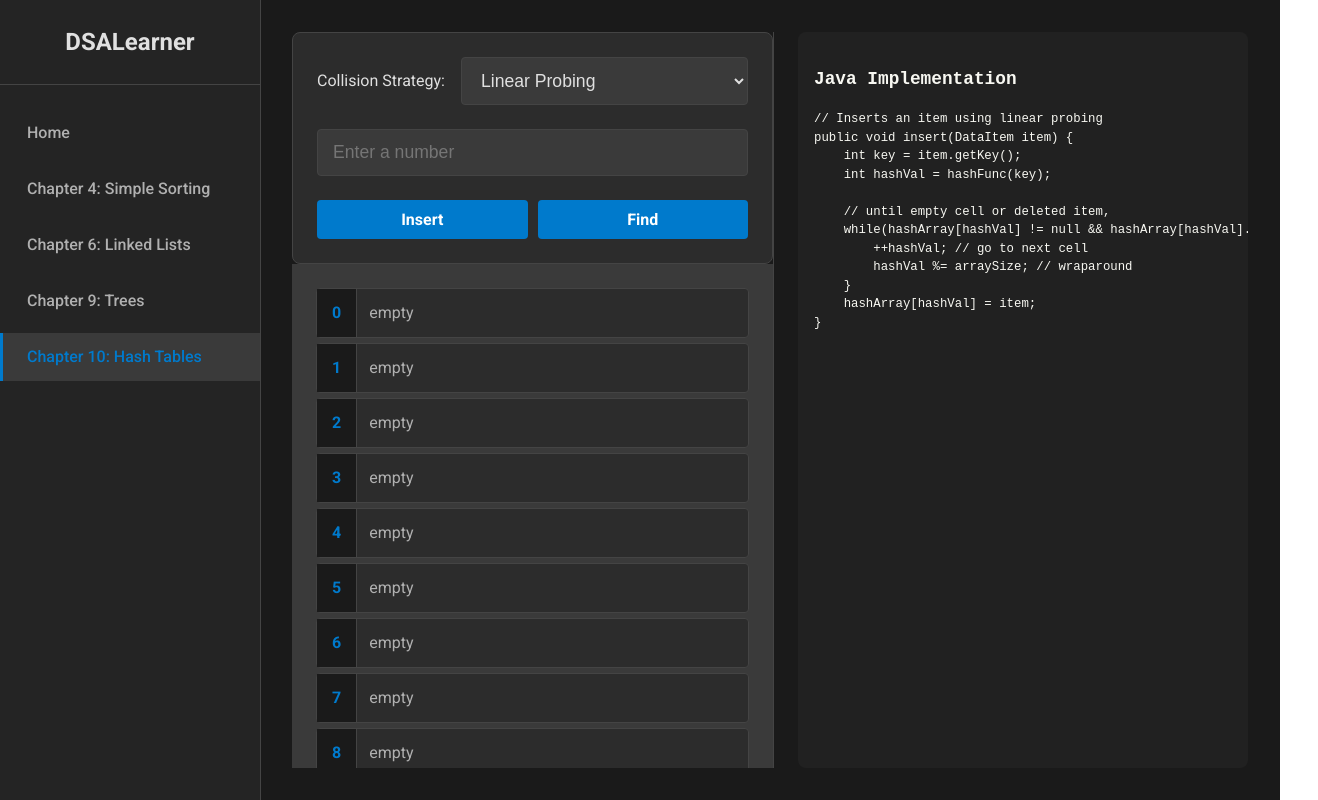
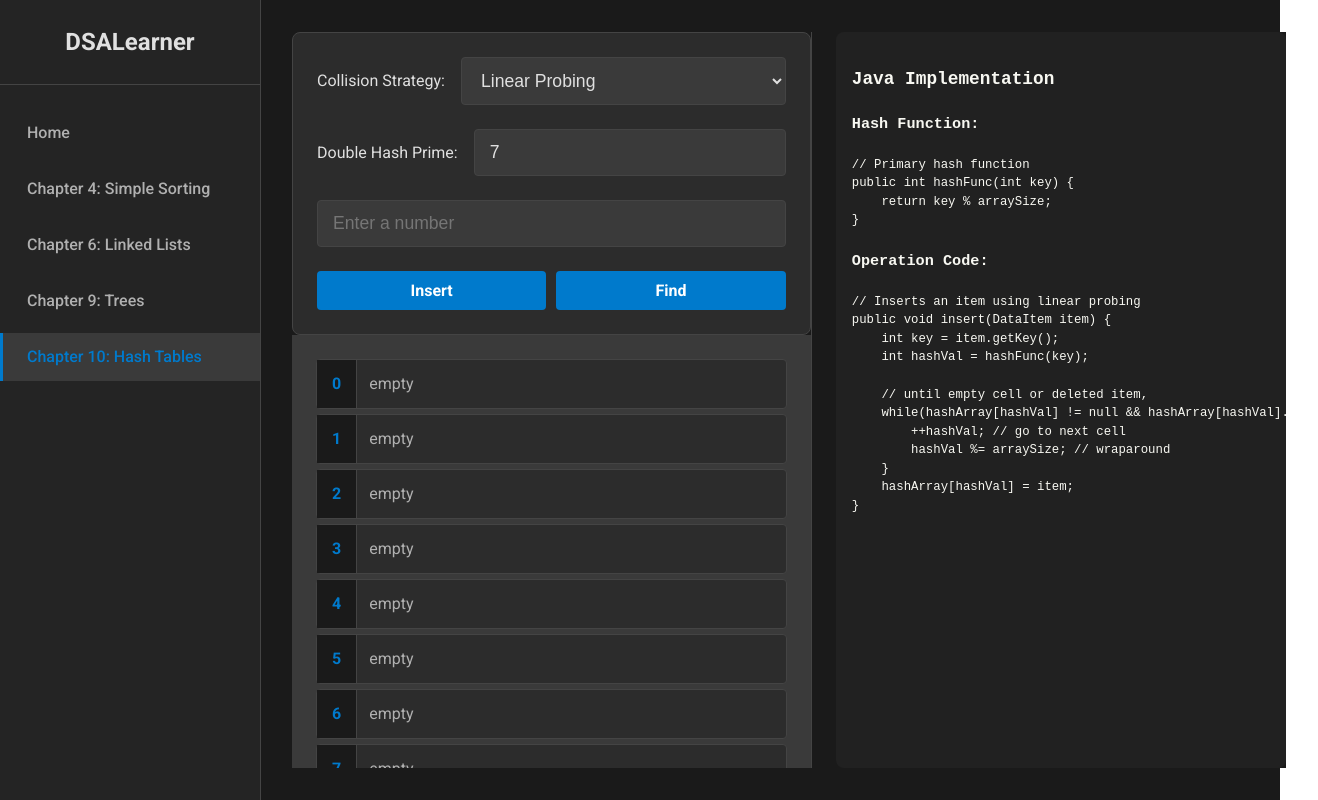
Before and after one commit to thomaskim09/DSALearner, a React (Vite) app: page /hash-table in a window 1280 px wide. Shown: the whole page, 1318 px wide, since content can reach past the window. Built offline with nearby package versions, Linux system fonts and the light colour scheme.

Commit message:
Refine hash table

```diff
--- a/src/components/HashTable/HashTableCodeDisplay.jsx
+++ b/src/components/HashTable/HashTableCodeDisplay.jsx
@@ -1,6 +1,16 @@
 import React from 'react';
 
 const codeSnippets = {
+    'hashFunc': `// Primary hash function
+public int hashFunc(int key) {
+    return key % arraySize;
+}`,
+    'hashFunc2': `// Secondary hash function for double hashing
+// (must be non-zero, less than array size)
+public int hashFunc2(int key) {
+    // a prime number smaller than the array size
+    return 5 - key % 5;
+}`,
     'linear-probing': {
         insert: `// Inserts an item using linear probing
 public void insert(DataItem item) {
@@ -109,6 +119,17 @@ const HashTableCodeDisplay = ({ operation, strategy }) => {
     return (
         <div className="code-display">
             <h3>Java Implementation</h3>
+            <h4>Hash Function:</h4>
+            <pre><code>{codeSnippets['hashFunc']}</code></pre>
+
+            {strategy === 'double-hashing' && (
+                <>
+                    <h4>Second Hash Function:</h4>
+                    <pre><code>{codeSnippets['hashFunc2']}</code></pre>
+                </>
+            )}
+
+            <h4>Operation Code:</h4>
             <pre><code>{getCode()}</code></pre>
         </div>
     );
--- a/src/components/HashTable/HashTableControls.jsx
+++ b/src/components/HashTable/HashTableControls.jsx
@@ -12,9 +12,8 @@ const StepNavigator = ({ steps, current, isPlaying, onStep, onPlayPause, onReset
     )
 };
 
-
 const HashTableControls = ({
-    onInsert, onFind, strategy, setStrategy, setOperation,
+    onInsert, onFind, strategy, setStrategy, prime, setPrime, setOperation,
     isAnimating, isAnimationActive, onReset,
     animationSteps, currentStep, isPlaying, togglePlay, goToStep
 }) => {
@@ -40,6 +39,16 @@ const HashTableControls = ({
                         <option value="double-hashing">Double Hashing</option>
                         <option value="separate-chaining">Separate Chaining</option>
                     </select>
+                </div>
+                <div className="control-row">
+                     <label htmlFor="prime-input">Double Hash Prime:</label>
+                    <input
+                        id="prime-input"
+                        type="number"
+                        value={prime}
+                        onChange={(e) => setPrime(parseInt(e.target.value, 10) || 1)}
+                        disabled={isAnimationActive || strategy !== 'double-hashing'}
+                    />
                 </div>
                 <div className="control-row">
                     <input
--- a/src/hooks/useHashTable.js
+++ b/src/hooks/useHashTable.js
@@ -1,7 +1,6 @@
 import { useState, useEffect, useRef, useCallback } from 'react';
 
 const TABLE_SIZE = 10;
-const PRIME = 7;
 
 const createTable = (strategy) => {
     if (strategy === 'separate-chaining') {
@@ -10,7 +9,7 @@ const createTable = (strategy) => {
     return Array(TABLE_SIZE).fill(null);
 };
 
-export const useHashTable = (strategy) => {
+export const useHashTable = (strategy, prime) => { // Accept prime as an argument
     const [table, setTable] = useState(() => createTable(strategy));
     const [animationSteps, setAnimationSteps] = useState([]);
     const [currentStep, setCurrentStep] = useState(0);
@@ -19,15 +18,13 @@ export const useHashTable = (strategy) => {
     const initialTableState = useRef(createTable(strategy));
     const timeoutRef = useRef(null);
 
+    // This effect now only resets animations, not the table itself.
     useEffect(() => {
         if (timeoutRef.current) clearTimeout(timeoutRef.current);
-        const newTable = createTable(strategy);
-        setTable(newTable);
-        initialTableState.current = newTable;
         setAnimationSteps([]);
         setCurrentStep(0);
         setIsPlaying(false);
-    }, [strategy]);
+    }, [strategy, prime]);
 
     useEffect(() => {
         if (!isPlaying || currentStep >= animationSteps.length) {
@@ -39,7 +36,7 @@ export const useHashTable = (strategy) => {
         }
 
         const step = animationSteps[currentStep];
-        const delay = step.tableState ? 1200 : 900; // Slower pace for better reading
+        const delay = step.tableState ? 1200 : 900;
 
         timeoutRef.current = setTimeout(() => {
             if (step.tableState) {
@@ -52,10 +49,10 @@ export const useHashTable = (strategy) => {
     }, [isPlaying, currentStep, animationSteps]);
 
     const hash = (key) => key % TABLE_SIZE;
-    const hash2 = (key) => PRIME - (key % PRIME);
+    const hash2 = (key) => prime - (key % prime); // Use the prime from props
 
     const startAnimation = (steps) => {
-        initialTableState.current = [...table];
+        initialTableState.current = JSON.parse(JSON.stringify(table)); // Deep copy
         setAnimationSteps(steps);
         setCurrentStep(0);
         setIsPlaying(true);
@@ -96,7 +93,6 @@ export const useHashTable = (strategy) => {
     }, [animationSteps]);
 
 
-    // --- Probing Logic with detailed messages ---
     const createProbingSteps = (key, probingFn) => {
         const initialIndex = hash(key);
         const steps = [{ index: initialIndex, message: `Initial hash for key ${key}: ${key} % ${TABLE_SIZE} = ${initialIndex}` }];
@@ -106,7 +102,7 @@ export const useHashTable = (strategy) => {
         while (i < TABLE_SIZE) {
             const { probeIndex, message } = probingFn(initialIndex, i, key);
 
-            if (i > 0) { // Add probing step message
+            if (i > 0) {
                  steps.push({ index: probeIndex, message });
             }
 
@@ -143,7 +139,7 @@ export const useHashTable = (strategy) => {
             probeIndex: (index + i * stepSize) % TABLE_SIZE,
             message: `Probing with step size ${stepSize}: (${index} + ${i} * ${stepSize}) % ${TABLE_SIZE} = ${(index + i * stepSize) % TABLE_SIZE}`
         }));
-        steps.splice(1, 0, { index: hash(key), message: `Second hash for step size: ${PRIME} - (${key} % ${PRIME}) = ${stepSize}` });
+        steps.splice(1, 0, { index: hash(key), message: `Second hash for step size: ${prime} - (${key} % ${prime}) = ${stepSize}` });
         startAnimation(steps);
     };
 
@@ -175,5 +171,5 @@ export const useHashTable = (strategy) => {
         strategyMap[strategy](key);
     };
 
-    return { table, insert, find, animationSteps, currentStep, isPlaying, togglePlay, goToStep, resetAnimation };
+    return { table, setTable, insert, find, animationSteps, currentStep, isPlaying, togglePlay, goToStep, resetAnimation };
 };
--- a/src/pages/HashTablePage.jsx
+++ b/src/pages/HashTablePage.jsx
@@ -7,15 +7,68 @@ import '../assets/styles/HashTable.css';
 
 const HashTablePage = () => {
     const [collisionStrategy, setCollisionStrategy] = useState('linear-probing');
+    const [prime, setPrime] = useState(7); // Add state for the prime constant
     const {
         table, insert, find,
         animationSteps, currentStep,
-        isPlaying, togglePlay, goToStep, resetAnimation
-    } = useHashTable(collisionStrategy);
+        isPlaying, togglePlay, goToStep, resetAnimation, setTable
+    } = useHashTable(collisionStrategy, prime); // Pass prime to the hook
     const [operation, setOperation] = useState('insert');
 
     const isAnimating = animationSteps.length > 0 && currentStep < animationSteps.length -1;
     const isAnimationActive = animationSteps.length > 0;
+
+    // Handle strategy change to rehash data
+    const handleStrategyChange = (newStrategy) => {
+        const oldStrategy = collisionStrategy;
+        setCollisionStrategy(newStrategy);
+
+        // Don't re-hash if table is empty
+        if (table.every(item => item === null || item.length === 0)) {
+            return;
+        }
+
+        let allValues = [];
+        // Extract values from old table
+        if (oldStrategy === 'separate-chaining') {
+            allValues = table.flat();
+        } else {
+            allValues = table.filter(val => val !== null);
+        }
+
+        // Create a new table for the new strategy
+        const newTable = newStrategy === 'separate-chaining'
+            ? Array.from({ length: 10 }, () => [])
+            : Array(10).fill(null);
+
+        // Re-insert all values into the new table without animation
+        allValues.forEach(val => {
+             const hash = (key) => key % 10;
+             const hash2 = (p) => (k) => p - (k % p);
+             const h2 = hash2(prime);
+             let index = hash(val);
+
+             if (newStrategy === 'separate-chaining') {
+                 newTable[index].unshift(val);
+             } else {
+                 let i = 0;
+                 while(newTable[index] !== null) {
+                     i++;
+                     if(newStrategy === 'linear-probing') {
+                         index = (hash(val) + i) % 10;
+                     } else if (newStrategy === 'quadratic-probing') {
+                         index = (hash(val) + i * i) % 10;
+                     } else { // double-hashing
+                         index = (hash(val) + i * h2(val)) % 10;
+                     }
+                 }
+                 newTable[index] = val;
+             }
+        });
+
+        setTable(newTable);
+    };
+
 
     return (
         <div className="chapter-page">
@@ -25,7 +78,9 @@ const HashTablePage = () => {
                         onInsert={insert}
                         onFind={find}
                         strategy={collisionStrategy}
-                        setStrategy={setCollisionStrategy}
+                        setStrategy={handleStrategyChange}
+                        prime={prime}
+                        setPrime={setPrime}
                         setOperation={setOperation}
                         isAnimating={isAnimating}
                         isAnimationActive={isAnimationActive}
```
